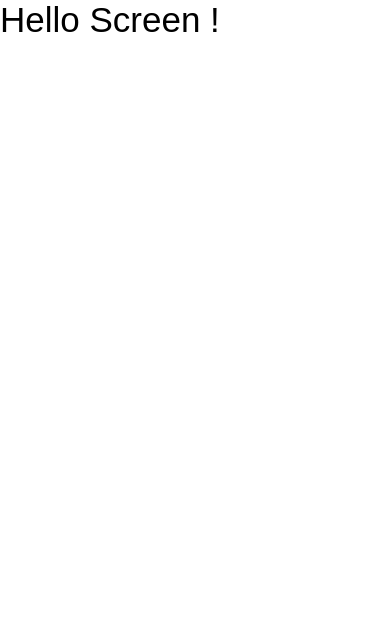
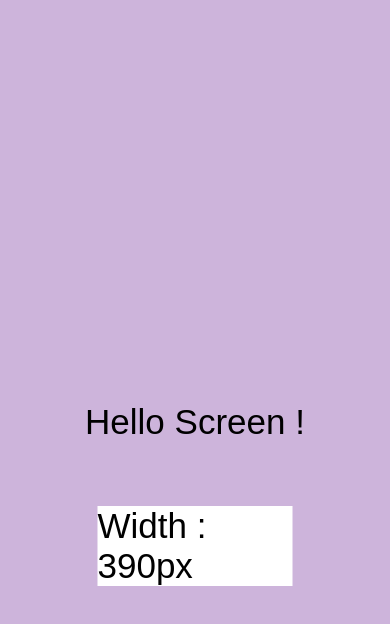
Before and after one commit to Eugeneiyukhun/Media-Query-Project1, a plain HTML site: page index.html in a window 390 px wide. Drawn offline with Linux system fonts and the light colour scheme.

Commit message:
modified main.js, styles.scss, styles.css, and vscode

```diff
--- a/main.js
+++ b/main.js
@@ -1,2 +1,8 @@
 window.onresize = screen;
 window.onload = screen;
+
+function screen() {
+  myWidth = window.innerWidth;
+
+  document.getElementById("size").innerHTML = "Width : " + myWidth + "px";
+}
--- a/styles.scss
+++ b/styles.scss
@@ -1,3 +1,13 @@
+$color-1: #cdb4db; // Mobile
+$color-2: #fff1e6; // Tablet
+$color-3: #52b788; // Laptop
+$color-4: #bee1e6; // Desktop
+
+$mobile: 576px;
+$tablet: 768px;
+$laptop: 992px;
+$desktop: 1200px;
+
 * {
   margin: 0px;
   padding: 0px;
@@ -8,3 +18,45 @@
     font-size: 35px;
   }
 }
+
+.container {
+  height: 100vh;
+  display: grid;
+  place-content: center;
+}
+
+.text {
+}
+
+#size {
+  position: absolute;
+  top: 60%;
+  left: 50%;
+  transform: translateX(-50%);
+  font-size: 35px;
+  background-color: #fff;
+}
+
+@media (max-width: 1200px) {
+  .container {
+    background-color: $color-4;
+  }
+}
+
+@media (max-width: 992px) {
+  .container {
+    background-color: $color-3;
+  }
+}
+
+@media (max-width: 768px) {
+  .container {
+    background-color: $color-2;
+  }
+}
+
+@media (max-width: 576px) {
+  .container {
+    background-color: $color-1;
+  }
+}
```
Also changed, not shown: styles.css, 1 other file.
